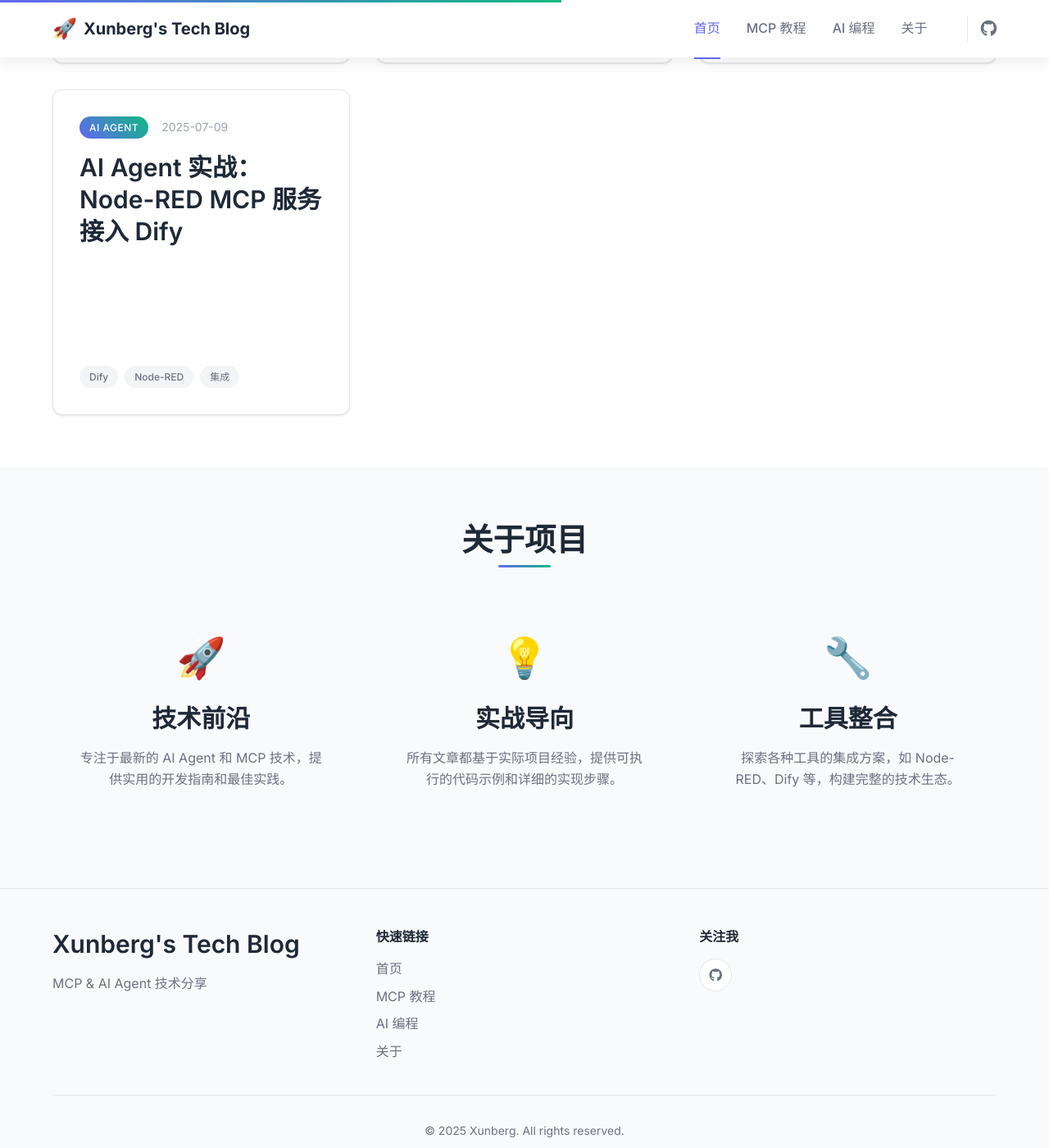
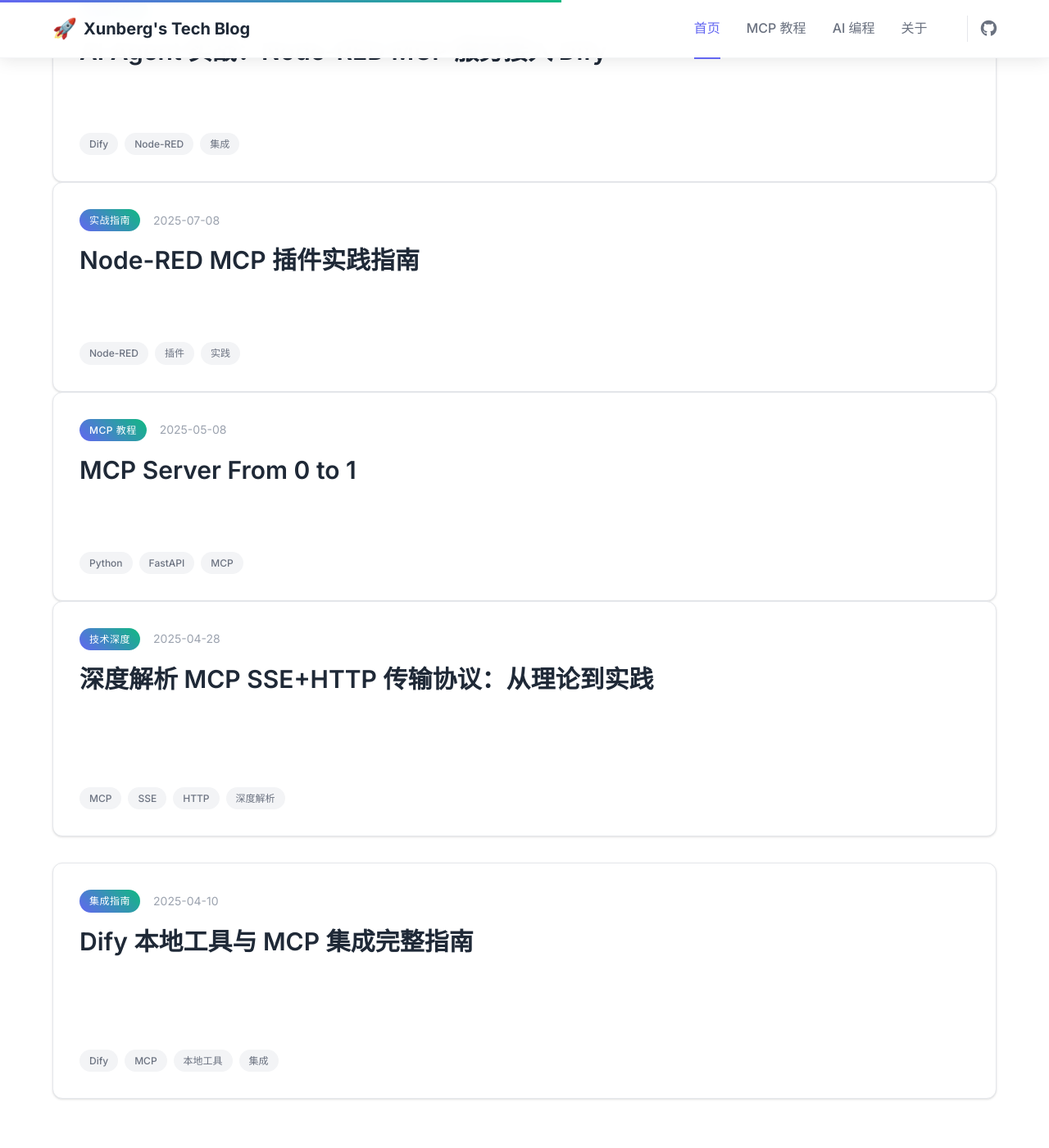
Before and after one commit to xunberg/xunberg.github.io, a Jekyll site: the page built from index.md, in a window 1280 px wide and 1400 px high, scrolled down 994 px. Shown: the whole window at 82% size. Built offline with Jekyll 4.4.1, drawn with Linux system fonts in a browser that asks for light colours; some of the changed lines change nothing that is shown; some of the changed text lies outside the part shown.

Commit message:
add agent article

````diff
--- a/_agent/Vibe_coding.md
+++ b/_agent/Vibe_coding.md
@@ -1,7 +1,7 @@
 ---
 layout: post
 title: "AI 编程实战：用 Vibe Coding 方式开发移液枪自动化调参系统"
-date: 2025-7-6
+date: 2025-07-06
 category: "AI编程"
 tags: ["AI编程", "Agent", "LLM", "自动化", "前端开发"]
 excerpt: "记录一次完整的 AI 编程实践，从草图到 V1.0，体验 bolt.new + Claude + Copilot 的开发流程。"
--- /dev/null
+++ b/_mcp/mcp_dify.md
@@ -0,0 +1,219 @@
+---
+layout: post
+title: "Dify 本地工具与 MCP 集成完整指南"
+date: 2025-04-10
+category: "集成指南"
+tags: ["Dify", "MCP", "本地工具", "FastAPI", "SSE"]
+excerpt: "详细介绍两种方式将本地工具集成到 Dify 平台：OpenAPI 模式和 MCP SSE 模式，包含完整代码示例和配置步骤。"
+permalink: /mcp/dify-local-tools-integration/
+---
+
+# Dify 本地工具与 MCP 集成完整指南
+
+
+## 方式一：本地 API 注册模式
+
+### OpenAPI 规范实现
+
+本地构建 RESTful API，满足 OpenAPI 的 Schema 文件要求。
+
+具体协议可以参考：[OpenAPI 规范文档](https://swagger.io/specification/)
+
+### 本地实现
+
+```python
+from fastapi import FastAPI
+import uvicorn
+import socket
+#需要实现
+from weather_service import WeatherService
+
+host = socket.gethostbyname(socket.gethostname())
+
+# 指定 servers 参数
+servers = [
+    {
+        "url": f"http://{host}:8000",
+        "description": "本地开发服务器"
+    }
+]
+
+app = FastAPI(servers=servers)
+weather_service = WeatherService()
+
+@app.get("/weather/{city}", summary="获取城市当前天气", description="根据城市名称获取当前天气信息", operation_id="custom_get_weather")
+def get_weather(city: str):
+    """
+    获取指定城市的当前天气信息。
+
+    - **city**: 城市名称
+    """
+    return weather_service.get_city_weather(city)
+
+@app.get("/air-quality/{city}", summary="获取城市当前空气质量", description="根据城市名称获取当前空气质量信息", operation_id="custom_get_air_quality")
+def get_air_quality(city: str):
+    """
+    获取指定城市的当前空气质量信息。
+
+    - **city**: 城市名称
+    """
+    return weather_service.get_current_air_quality(city)
+
+if __name__ == "__main__":
+    uvicorn.run(app, host="0.0.0.0", port=8000)
+
+```
+
+**备注：FastAPI 会自动生成文档**
+
+生成的文档地址：
+
+*   Swagger 文档：[http://localhost:8000/docs#/](http://localhost:8000/docs#/)
+*   OpenAPI 文件：[http://localhost:8000/openapi.json](http://localhost:8000/openapi.json)
+
+
+### 平台中配置
+
+**记得地址要改成本机IP**
+
+![Dify 平台配置本地 API](/assets/images/mcp/81f9583bf5cd4e37b7154f87475ac5dc.png)
+
+从文字可以看到，目前的本地的工具 已经可以被配置到了平台中，后续再平台的工作流，agent 中均可以使用
+
+### 平台中使用
+
+![工具调用界面](/assets/images/mcp/015fa9e475ec9dd1e50ecaf24c752abe.png)
+
+在聊天中我们可以看到，调用工具的具体信息：
+
+![工具调用详情 1](/assets/images/mcp/e09bec9cfee1dad8fd7b7733aa45b6b6.png)
+
+![工具调用详情 2](/assets/images/mcp/0c320a103a32444355c717116fcea949.png)
+
+## 方式二：MCP SSE 模式
+
+### MCP 协议概述
+
+官方的架构图：
+
+![MCP 官方架构图](/assets/images/mcp/5f2e019247c227a430f16cd28b0f2ce6.png)
+
+目前 MCP 官方支持2种传输实现：
+
+#### 1. Standard Input/Output (stdio) 标准输入输出
+
+**适用场景：**
+*   构建命令行工具
+*   实现本地集成
+*   需要简单进程通信
+*   使用 shell 脚本
+
+> **注意**：此方式主要用于本地资源集成和命令行工具，从我们目前本地操作 API 集成平台的目的分析，此方式不适用。
+
+#### 2. Server-Sent Events (SSE) 服务器发送事件
+
+SSE 传输通过 HTTP POST 请求实现服务器到客户端的流式通信。
+
+**适用场景：**
+*   只需要 server-to-client 的流式通信
+*   在受限网络中工作
+*   实现简单更新
+
+> **技术考量**：此方式会对服务器有一定压力，主要是长连接需求。客户端和服务器需要保持持续的会话，这样服务器可以随时推送消息。但对大规模分布式部署可能不太友好。MCP 社区已经在做改进，预计后期会采用可流式 HTTP 传输，让服务器和客户端可以在需要时重连并恢复会话，既能做到状态追踪，也更便于横向扩容或处理断线情况。
+
+### 本地 MCP 服务代码实现
+
+使用 FastMCP 框架快速构建 MCP 服务：
+
+```python
+from mcp.server.fastmcp import FastMCP
+from weather_service import WeatherService
+
+mcp = FastMCP("weather_sse", port=8002, host="0.0.0.0")
+weather_service = WeatherService()
+
+@mcp.tool()
+async def get_weather(city: str) -> str:
+    """
+     获取指定城市的当前天气信息。
+    参数：
+        - **city**: 城市名称
+    返回：
+        str: 天气信息。
+    """
+    return weather_service.get_city_weather(city)
+
+@mcp.tool()
+async def get_air_quality(city: str):
+    """
+    获取指定城市的当前空气质量信息。
+
+    - **city**: 城市名称
+    """
+    return weather_service.get_current_air_quality(city)
+
+if __name__ == "__main__":
+    mcp.run(transport="sse")
+
+```
+
+> **参考文档**：具体的 MCP 安装流程和开发指南，可以参考官方的 quickstart - service 模块的开发文档。
+
+### 平台的配置
+
+![Dify 应用市场 MCP SSE 插件](/assets/images/mcp/e73049e1352f4100bc02f61584d74878.png)
+
+在平台的应用市场中，找到 MCP SSE 的插件并安装：
+
+![MCP SSE 插件安装](/assets/images/mcp/d0e8bdbe131a36eef2e0265e1281e3f8.png)
+
+安装后在工作流中，选择此工具进行配置，配置格式如下：
+
+```json
+{
+    "server_name": {
+        "url": "http://{本地IP}:8002/sse",
+        "headers": {},
+        "timeout": 60,
+        "sse_read_timeout": 3000
+    }
+}
+```
+
+### 平台的使用
+
+![MCP SSE 使用效果 1](/assets/images/mcp/7349cefc427e770681a0e16568615391.png)
+
+![MCP SSE 使用效果 2](/assets/images/mcp/861f70c944ceb88bd76d92c6dd801aff.png)
+
+![MCP SSE 使用效果 3](/assets/images/mcp/c6ff06e40e53eacdd8afe7da6e40c175.png)
+
+## 方法对比与选择建议
+
+### OpenAPI 模式 vs MCP SSE 模式
+
+| 特性 | OpenAPI 模式 | MCP SSE 模式 |
+|------|-------------|-------------|
+| **实现复杂度** | 简单，标准 REST API | 中等，需要理解 MCP 协议 |
+| **性能** | 标准 HTTP 请求响应 | 支持流式处理，响应更快 |
+| **扩展性** | 水平扩展友好 | 长连接限制，扩展需考虑状态管理 |
+| **标准化** | OpenAPI 规范成熟 | MCP 协议较新，生态在发展 |
+| **适用场景** | 传统 API 集成 | 实时交互，流式处理 |
+
+### 推荐使用场景
+
+**选择 OpenAPI 模式：**
+- 已有成熟的 REST API 服务
+- 需要稳定的生产环境部署
+- 团队对 REST API 更熟悉
+
+**选择 MCP SSE 模式：**
+- 需要实时交互和流式处理
+- 希望体验最新的 MCP 协议
+- 对新技术有探索需求
+
+## 总结
+
+通过本文的介绍，你已经掌握了两种将本地工具集成到 Dify 平台的完整方法。无论选择哪种方式，都能够有效地扩展 Dify 的功能，实现更加灵活和强大的 AI 应用构建。
+
+建议根据实际项目需求和团队技术栈来选择合适的集成方式。
--- /dev/null
+++ b/_mcp/mcp_see.md
@@ -0,0 +1,193 @@
+---
+layout: post
+title: "深度解析 MCP SSE+HTTP 传输协议：从理论到实践"
+date: 2025-04-28
+category: "技术深度"
+tags: ["MCP", "SSE", "HTTP", "协议", "深度解析"]
+excerpt: "深入分析 MCP 的 SSE+HTTP 传输协议运行机制，从开发 Dify OpenAPI 转 MCP SSE 插件的角度详解实现过程。"
+permalink: /mcp/mcp-sse-deep-dive/
+---
+
+# 深度解析 MCP SSE+HTTP 传输协议：从理论到实践
+
+## MCP 协议概述
+
+这个问题不想阐述了，看官网说明最好~ [MCP 官方介绍](https://modelcontextprotocol.io/introduction)
+
+MCP 目前主要有2种传输协议：
+
+*   **Stdio** - 标准输入输出协议
+*   **SSE+HTTP/Streamable HTTP** - 服务器发送事件协议
+
+
+##  深入理解 SSE+HTTP 协议
+
+本篇文章主要讲述的是 **SSE+HTTP** 的传输协议。
+
+具体 SSE+HTTP 是怎么运行的，怎么去开发一个这样的服务，会从开发一个 Dify OpenAPI 转 MCP SSE 插件的角度去分析下怎么去开发。
+
+### 什么是 SSE？
+
+SSE 的全称是 **Server-Sent Events**，这个协议主要是解决浏览器往客户端消息推送的，就像流式处理一样。了解 OpenAI SDK 使用的人知道，我们如果开启 `stream = true`，正常我们就是采用的这种方式。
+
+其实看了很多网上的文章，说 MCP，但是没有讲清楚 MCP 中 SSE 的模式究竟是怎么运行的。
+
+![MCP SSE+HTTP 流程图](/assets/images/mcp/d87a1f42c5b2733ef70bdfed5dbb1e2d.png)
+
+![MCP SSE+HTTP 流程图](/assets/images/mcp/d87a1f42c5b2733ef70bdfed5dbb1e2d.png)
+
+### SSE+HTTP 工作流程解析
+
+从上面的流程图中可以看到，SSE+HTTP 的工作机制非常有趣：
+
+1. **建立 SSE 长连接**：客户端首先发起 GET 请求建立 SSE 长连接（图中虚线表示流式请求）
+2. **异步请求处理**：客户端通过 POST 请求发送具体的业务请求
+3. **快速响应确认**：服务端立即返回 202 Accept 状态码，表示请求已接收
+4. **流式结果推送**：真正的处理结果通过 SSE 长连接异步推送给客户端
+
+### 设计优势分析
+
+这种传输协议设计非常巧妙，本质上是一种**异步编程模式**：
+
+- **解决响应延迟问题**：当服务端处理消息比较慢时（想象一下使用 GPT Chat 的场景），如果不采用流式处理，页面可能要等很久才有响应
+- **契合 LLM 特性**：现代 LLM 都采用 token 流式输出，SSE+HTTP 模式天然适配这种场景
+- **用户体验优化**：客户端可以实时看到处理进度，而不是长时间的等待
+
+### 技术挑战与限制
+
+当然，SSE+HTTP 模式也有一些限制：
+
+1. **服务端复杂度高**：需要维护长连接状态，对服务架构要求较高
+2. **扩展性问题**：分布式部署或水平扩展时，连接状态管理成为挑战
+3. **单向通信限制**：SSE 只能服务器主动推送，客户端无法通过 SSE 主动交互
+4. **故障感知困难**：当服务器不可用时，客户端难以及时感知，且无法进行状态恢复
+
+### 协议演进
+
+关于 MCP 传输协议的最新发展，可以参考官方的 [Streamable HTTP 提案](https://github.com/modelcontextprotocol/modelcontextprotocol/pull/206)。2024年3月24日，社区已经提交了 Streamable HTTP 的合并请求，具体的改进细节值得关注。
+
+## 实战：开发 MCP SSE 服务
+
+下面通过实际代码来演示如何实现一个 MCP SSE 服务。以下是我在开发 Dify 插件中的核心代码：
+
+### SSE 端点实现
+
+```python
+def create_sse_message(event, data):
+    return f"event: {event}\ndata: {json.dumps(data) if isinstance(data, (dict, list)) else data}\n\n"
+
+class SSEEndpoint(Endpoint):
+    def _invoke(self, r: Request, values: Mapping, settings: Mapping) -> Response:
+        """
+        Invokes the endpoint with the given request.
+        """
+        session_id = str(uuid.uuid4()).replace("-", "")
+
+        def generate():
+            endpoint = f"messages/?session_id={session_id}"
+            yield create_sse_message("endpoint", endpoint)
+
+            while True:
+                message = None
+                try:
+                    message = self.session.storage.get(session_id)
+                except:
+                    pass
+                if message is None:
+                    time.sleep(0.5)
+                    continue
+                message = message.decode()
+                self.session.storage.delete(session_id)
+                yield create_sse_message("message", message)
+
+        return Response(generate(), status=200, content_type="text/event-stream")
+
+```
+
+### 核心实现逻辑
+
+上面这段代码实现了 SSE 端点的核心功能：
+
+1. **生成会话ID**：为每个连接创建唯一的会话标识
+2. **建立 SSE 连接**：返回 `text/event-stream` 内容类型，告诉客户端这是一个长连接
+3. **发送端点地址**：首先推送一个包含会话ID的消息地址给客户端
+4. **消息轮询机制**：持续检查是否有新消息需要推送
+
+### 连接建立过程
+
+![SSE 长连接建立](/assets/images/mcp/ee47e2284f93c5897fa4be5b89c1ab57.png)
+
+当客户端首次访问 `endpoint/sse` 地址时，服务器：
+1. 返回 `text/event-stream` 响应类型
+2. 推送包含 `session_id` 的消息地址
+3. 客户端基于此地址进行后续的初始化请求
+
+### 初始化请求处理
+
+客户端接收到服务器端的第一个消息后，会使用新地址进行初始化：
+
+![初始化请求](/assets/images/mcp/d9fabf618ab9d148178711785a5c1d35.png)
+
+客户端采用 POST 请求访问 `endpoint/messages` 地址，方法是 `initialize`：
+
+### Initialize 方法实现
+
+```python
+def _handle_initialize(self, data: Dict[str, Any]) -> Dict[str, Any]:
+        """
+        处理 initialize 请求。
+
+        Args:
+            data (Dict[str, Any]): The request data.
+
+        Returns:
+            Dict[str, Any]: The response data.
+        """
+        return {
+            "jsonrpc": "2.0",
+            "id": data.get("id"),
+            "result": {
+                "protocolVersion": "2024-11-05",
+                "capabilities": {
+                    "experimental": {},
+                    "prompts": {"listChanged": False},
+                    "resources": {"subscribe": False, "listChanged": False},
+                    "tools": {"listChanged": False},
+                },
+                "serverInfo": {"name": "Dify", "version": "1.3.0"},
+            },
+        }
+```
+
+### 响应流程
+
+![SSE 响应返回](/assets/images/mcp/80cbca0f10f575bb40eca8e125edc172.png)
+
+如前所述，服务端处理 `initialize` 请求的返回结果是通过 SSE 长连接返回的，而不是直接的 HTTP 响应。
+
+后续的 `tools/list` 等请求也遵循同样的模式：
+1. 客户端发送 POST 请求
+2. 服务端返回 202 Accept
+3. 真正的结果通过 SSE 连接推送
+
+### 支持的方法列表
+
+具体要支持多少方法，可以参考官方规范：
+
+![MCP 支持方法列表](/assets/images/mcp/330c0c60411a183a644603a0a8386004.png)
+
+根据 MCP 规范，服务端需要实现的核心方法包括：
+- `initialize` - 初始化连接
+- `tools/list` - 获取工具列表
+- `tools/call` - 调用具体工具
+- `resources/list` - 获取资源列表
+- `prompts/list` - 获取提示列表
+
+## 项目开源
+
+**完整的 Dify 插件代码（OpenAPI 转 MCP SSE）已开源：**
+[https://github.com/xunberg/dify-plugin-openapi-to-mcp](https://github.com/xunberg/dify-plugin-openapi-to-mcp)
+
+## 下一步计划
+
+下个版本将支持 **Streamable+HTTP** 协议，这将进一步优化 MCP 的传输效率和可靠性。
--- a/index.md
+++ b/index.md
@@ -21,7 +21,57 @@
 <section id="latest-posts" class="section">
   <div class="container">
     <h2 class="section-title">最新文章</h2>
-    <div class="posts-grid">
+      <article class="post-card">
+        <div class="post-meta">
+          <span class="post-category">AI编程</span>
+          <time class="post-date">2025-07-06</time>
+        </div>
+        <h3 class="post-title">
+          <a href="/agent/vibe-coding/">AI 编程实战：用 Vibe Coding 方式开发移液枪自动化调参系统</a>
+        </h3>
+        <p class="post-excerpt">
+          记录一次完整的 AI 编程实践，从草图到 V1.0，体验 bolt.new + Claude + Copilot 的开发流程。
+        </p>
+        <div class="post-tags">
+          <span class="tag">AI编程</span>
+          <span class="tag">Agent</span>
+          <span class="tag">自动化</span>
+        </div>
+      </article>
+      <article class="post-card">
+        <div class="post-meta">
+          <span class="post-category">AI Agent</span>
+          <time class="post-date">2025-07-09</time>
+        </div>
+        <h3 class="post-title">
+          <a href="/mcp/mcp-dify-integration/">AI Agent 实战：Node-RED MCP 服务接入 Dify</a>
+        </h3>
+        <p class="post-excerpt">
+          实战演示如何将通过 Node-RED 创建的 MCP 设备服务成功接入到 Dify 平台。
+        </p>
+        <div class="post-tags">
+          <span class="tag">Dify</span>
+          <span class="tag">Node-RED</span>
+          <span class="tag">集成</span>
+        </div>
+      </article>
+      <article class="post-card">
+        <div class="post-meta">
+          <span class="post-category">实战指南</span>
+          <time class="post-date">2025-07-08</time>
+        </div>
+        <h3 class="post-title">
+          <a href="/mcp/node-red-mcp-guide/">Node-RED MCP 插件实践指南</a>
+        </h3>
+        <p class="post-excerpt">
+          详细介绍 Node-RED MCP 插件的安装、配置和使用，包含常见问题的解决方案。
+        </p>
+        <div class="post-tags">
+          <span class="tag">Node-RED</span>
+          <span class="tag">插件</span>
+          <span class="tag">实践</span>
+        </div>
+      </article>
       <article class="post-card">
         <div class="post-meta">
           <span class="post-category">MCP 教程</span>
@@ -39,57 +89,40 @@
           <span class="tag">MCP</span>
         </div>
       </article>
-
       <article class="post-card">
         <div class="post-meta">
-          <span class="post-category">实战指南</span>
-          <time class="post-date">2025-07-08</time>
+          <span class="post-category">技术深度</span>
+          <time class="post-date">2025-04-28</time>
         </div>
         <h3 class="post-title">
-          <a href="/mcp/node-red-mcp-guide/">Node-RED MCP 插件实践指南</a>
+          <a href="/mcp/mcp-sse-deep-dive/">深度解析 MCP SSE+HTTP 传输协议：从理论到实践</a>
         </h3>
         <p class="post-excerpt">
-          详细介绍 Node-RED MCP 插件的安装、配置和使用，包含常见问题的解决方案。
+          深入分析 MCP 的 SSE+HTTP 传输协议运行机制，从开发 Dify OpenAPI 转 MCP SSE 插件的角度详解实现过程。
         </p>
         <div class="post-tags">
-          <span class="tag">Node-RED</span>
-          <span class="tag">插件</span>
-          <span class="tag">实践</span>
+          <span class="tag">MCP</span>
+          <span class="tag">SSE</span>
+          <span class="tag">HTTP</span>
+          <span class="tag">深度解析</span>
         </div>
       </article>
-
+      <div class="posts-grid">
       <article class="post-card">
         <div class="post-meta">
-          <span class="post-category">AI编程</span>
-          <time class="post-date">2025-07-06</time>
+          <span class="post-category">集成指南</span>
+          <time class="post-date">2025-04-10</time>
         </div>
         <h3 class="post-title">
-          <a href="/agent/vibe-coding/">AI 编程实战：用 Vibe Coding 方式开发移液枪自动化调参系统</a>
+          <a href="/mcp/dify-local-tools-integration/">Dify 本地工具与 MCP 集成完整指南</a>
         </h3>
         <p class="post-excerpt">
-          记录一次完整的 AI 编程实践，从草图到 V1.0，体验 bolt.new + Claude + Copilot 的开发流程。
-        </p>
-        <div class="post-tags">
-          <span class="tag">AI编程</span>
-          <span class="tag">Agent</span>
-          <span class="tag">自动化</span>
-        </div>
-      </article>
-
-      <article class="post-card">
-        <div class="post-meta">
-          <span class="post-category">AI Agent</span>
-          <time class="post-date">2025-07-09</time>
-        </div>
-        <h3 class="post-title">
-          <a href="/mcp/mcp-dify-integration/">AI Agent 实战：Node-RED MCP 服务接入 Dify</a>
-        </h3>
-        <p class="post-excerpt">
-          实战演示如何将通过 Node-RED 创建的 MCP 设备服务成功接入到 Dify 平台。
+          详细介绍两种方式将本地工具集成到 Dify 平台：OpenAPI 模式和 MCP SSE 模式，包含完整代码示例和配置步骤。
         </p>
         <div class="post-tags">
           <span class="tag">Dify</span>
-          <span class="tag">Node-RED</span>
+          <span class="tag">MCP</span>
+          <span class="tag">本地工具</span>
           <span class="tag">集成</span>
         </div>
       </article>
````
Also changed, not shown: assets/images/mcp/015fa9e475ec9dd1e50ecaf24c752abe.png (added), assets/images/mcp/0c320a103a32444355c717116fcea949.png (added), assets/images/mcp/330c0c60411a183a644603a0a8386004.png (added), assets/images/mcp/5f2e019247c227a430f16cd28b0f2ce6.png (added), assets/images/mcp/7349cefc427e770681a0e16568615391.png (added), assets/images/mcp/80cbca0f10f575bb40eca8e125edc172.png (added), assets/images/mcp/81f9583bf5cd4e37b7154f87475ac5dc.png (added), assets/images/mcp/861f70c944ceb88bd76d92c6dd801aff.png (added), assets/images/mcp/c6ff06e40e53eacdd8afe7da6e40c175.png (added), assets/images/mcp/d0e8bdbe131a36eef2e0265e1281e3f8.png (added), assets/images/mcp/d87a1f42c5b2733ef70bdfed5dbb1e2d.png (added), assets/images/mcp/d9fabf618ab9d148178711785a5c1d35.png (added), assets/images/mcp/e09bec9cfee1dad8fd7b7733aa45b6b6.png (added), assets/images/mcp/e73049e1352f4100bc02f61584d74878.png (added), 1 more files.
